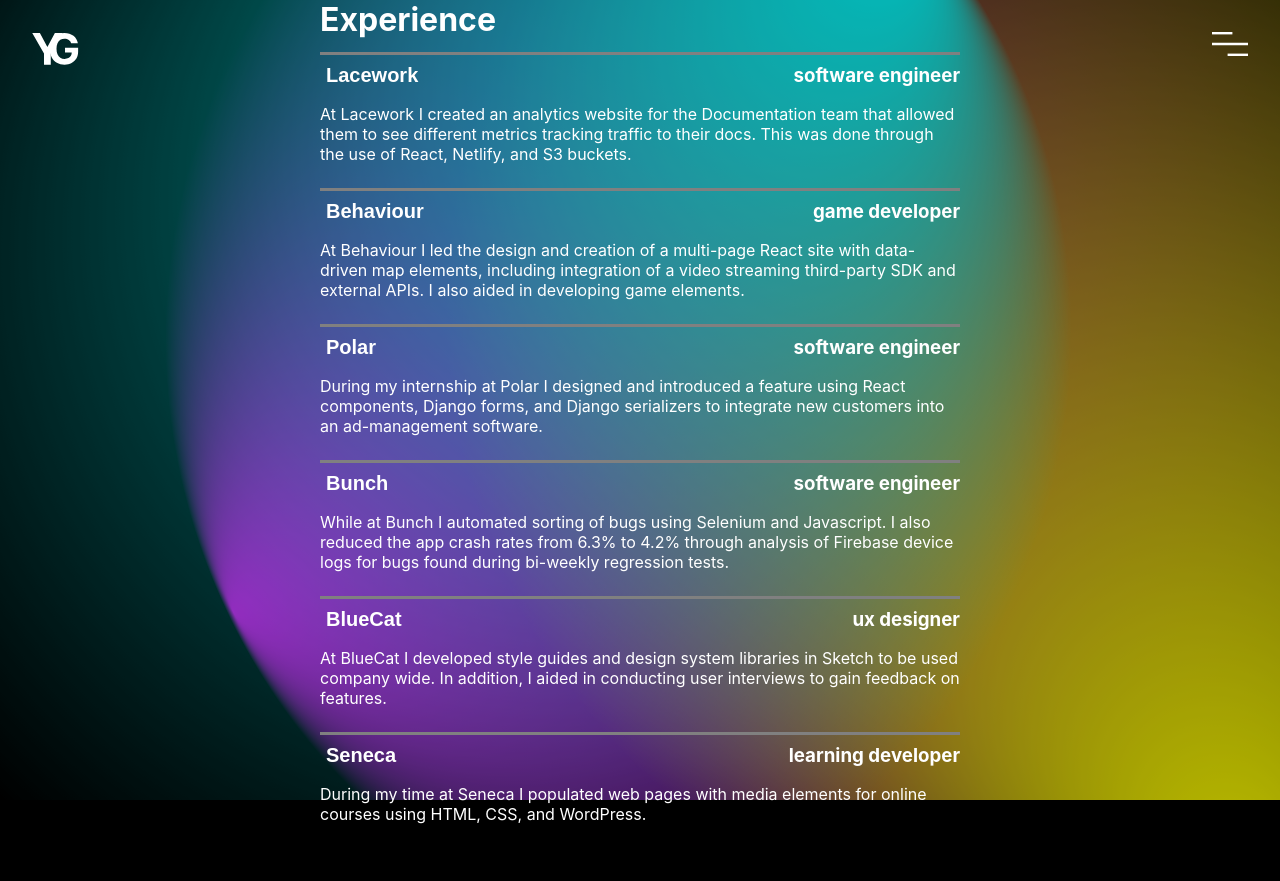
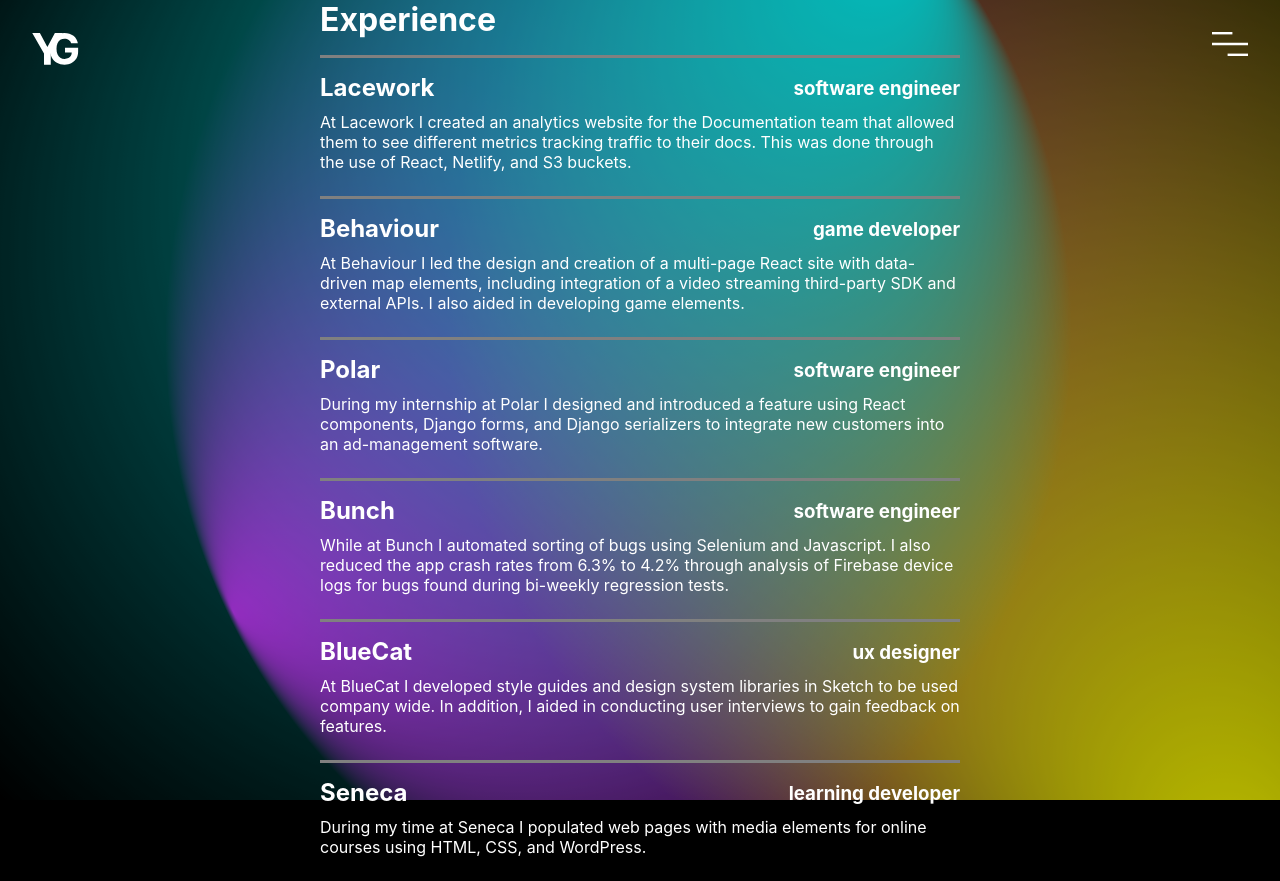
Before and after one commit to yzzy2go/Portfolio, a Next.js app: page /experience in a window 1280 px wide. Before the commit the page ends 848 px from the top, so only its background shows below. Built offline with nearby package versions, Linux system fonts and the light colour scheme.

Commit message:
fixed external links

```diff
--- a/components/menu.jsx
+++ b/components/menu.jsx
@@ -50,7 +50,7 @@
               className={styles.page}
             >
               <Link href="/projects" onClick={() => closeMenu("/projects")}>
-                Portfolio
+                Projects
               </Link>
             </h1>
           </Grid>
--- a/pages/experience.jsx
+++ b/pages/experience.jsx
@@ -7,59 +7,39 @@
 import Background from "../components/background";
 
 export default function Experience() {
-  const [projectOpen, setProjectOpen] = useState("");
+  const [projectHover, setProjectHover] = useState("");
 
-  const closeProject = (name) => {
-    if (projectOpen === name) {
-      setProjectOpen("");
-    } else {
-      setProjectOpen(name);
-    }
+  const mouseEnter = (name) => {
+    setProjectHover(name);
   };
 
-  // todo: kinda don't like these links, just link when clicking on name
-  // can add animation of arrow coming in to show it will link out.
-  const renderLink = (name, link) => {
-    return (
-      <Link href={link} target="blank">
-        <h3
-          style={{
-            display: projectOpen == name ? "inline-block" : "none",
-          }}
-          // style={{ display: "inline-block" }}
-          className={styles.visit}
-        >
-          {`↗ visit`}
-        </h3>
-      </Link>
-    );
+  const mouseLeave = () => {
+    setProjectHover("");
   };
 
   const renderProject = (name, description, type, link) => {
     return (
       <div>
         <div className={styles.project}>
-          <div>
-            <button className={styles.button}>
-              <h2 onClick={() => closeProject(name)} className={styles.title}>
-                {/* {`${projectOpen == name ? "￩" : "￫"} ${name}`} */}
-                {name}
+          {link === "" ? (
+            <h2 className={styles.noLink}>{name}</h2>
+          ) : (
+            <Link href={link} target="_blank">
+              <h2
+                onMouseOver={() => mouseEnter(name)}
+                onMouseLeave={mouseLeave}
+                className={styles.title}
+              >
+                {`${projectHover === name ? "↗" : ""} ${name}`}
               </h2>
-            </button>
-            {/* {link !== "" ? renderLink(name, link) : <></>} */}
-            {renderLink(name, link)}
-          </div>
+            </Link>
+          )}
 
           <h3>{type}</h3>
         </div>
         {/* todo: Just use state to hide this? -> but want nice animation */}
-        <div
-          // style={{
-          //   display: projectOpen === name ? "block" : "none",
-          // }}
-          className={styles.description}
-        >
-          <p style={{ marginBottom: "1.5rem", marginTop: "1rem" }}>
+        <div className={styles.description}>
+          <p style={{ marginBottom: "1.5rem", marginTop: "0.75em" }}>
             {description}
           </p>
         </div>
@@ -74,7 +54,6 @@
         <Menu />
         <Grid
           container
-          // spacing={2}
           direction="row"
           alignItems="center"
           justifyContent="center"
--- a/styles/Contact.module.css
+++ b/styles/Contact.module.css
@@ -7,7 +7,7 @@
 }
 
 .link:hover {
-  color: blueviolet;
+  color: goldenrod;
 }
 
 .email {
--- a/styles/Projects.module.css
+++ b/styles/Projects.module.css
@@ -1,19 +1,7 @@
-/* .container {
-  top: 26vh;
-  left: 16vw;
-  position: absolute;
-} */
-/* .containerP {
-  top: 26vh;
-  left: 16vw;
-  position: absolute;
-} */
-
 .project {
   display: flex;
   justify-content: space-between;
-  align-items: center;
-  /* padding: 0.8rem 0; */
+  align-items: end;
 }
 
 .hr {
@@ -32,13 +20,17 @@
   cursor: pointer;
 }
 
-.title {
+.title,
+.noLink {
   color: white;
   display: inline-block;
+  /* padding: 5px; */
+  padding-top: 10px;
+  line-height: 100%;
 }
 
 .title:hover {
-  color: blueviolet;
+  color: goldenrod;
 }
 
 .visit {
@@ -68,7 +60,7 @@
   margin-top: "10em";
   max-width: 40vw;
 } */
-
+/*
 @media only screen and (max-width: 900px) {
   .container {
     top: 12vh;
@@ -113,4 +105,4 @@
   .project {
     padding: 0.5em;
   }
-}
+} */
```
Also changed, not shown: pages/projects.jsx (+20 -35 lines).
